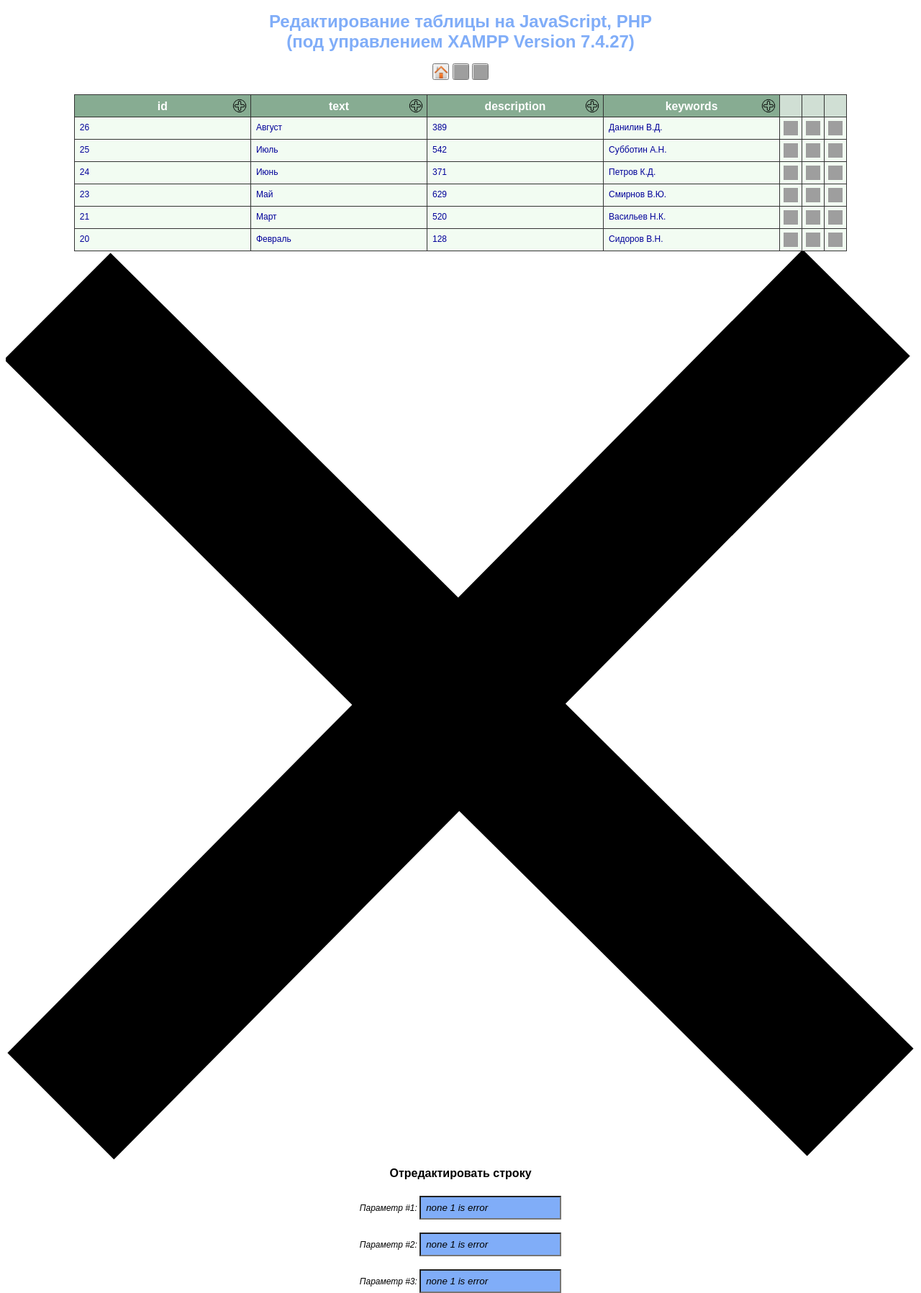
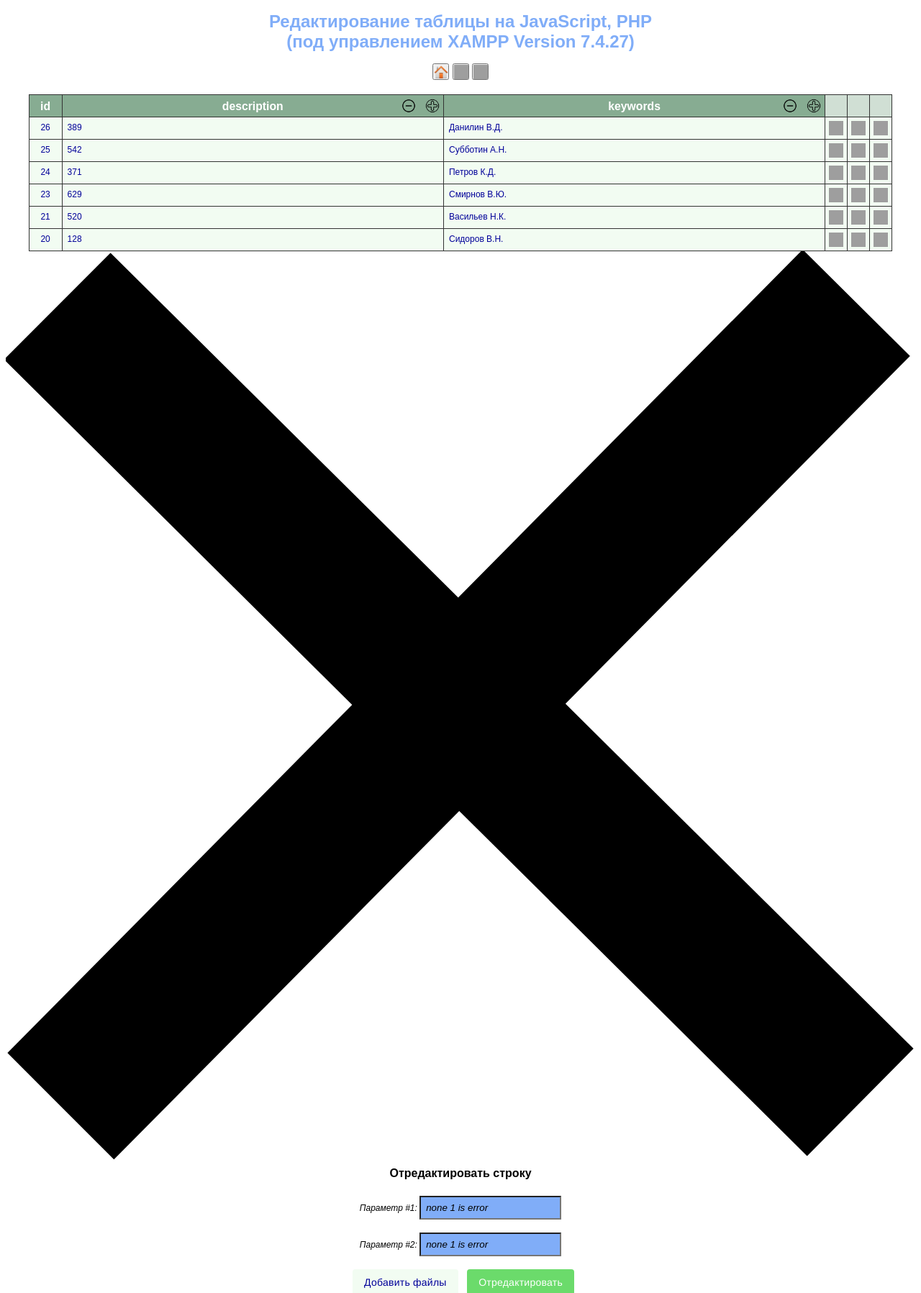
Before and after one commit to vinichDev/practPHP, a PHP site: page /index.php?delrow=text in a window 1280 px wide. Shown: the top 1796 px of the page at 72% size. Run offline with PHP 8.4, Linux system fonts and the light colour scheme; data comes from the database, SQL or seed files in the repository; grey boxes are pictures that could not be loaded.

Commit message:
fix del row

```diff
--- a/data/init.php
+++ b/data/init.php
@@ -66,8 +66,13 @@ if (isset($_GET['delid'])) {
 // конец вставки для DELETE
 
 // добавление столбца.
-if (isset($_GET['alter'])) {
-	$sqlTM = "ALTER TABLE myarttable ADD ".$_GET['alter']."1 TEXT NOT NULL AFTER ".$_GET['alter'];
+if (isset($_GET['addrow'])) {
+	$sqlTM = "ALTER TABLE myarttable ADD ".$_GET['addrow']."1 TEXT NOT NULL AFTER ".$_GET['addrow'];
+	$stmt = $pdoSet->query($sqlTM);
+}
+// удаление столбца.
+if (isset($_GET['delrow'])) {
+	$sqlTM = "ALTER TABLE myarttable DROP ".$_GET['delrow'];
 	$stmt = $pdoSet->query($sqlTM);
 }
 
--- a/index.php
+++ b/index.php
@@ -56,8 +56,18 @@
 			<tr class="hedTabl">
 				<?php
 					for ($iR=0; $iR < Count($resultMFcols); ++$iR) {
-						?><td><a href="./index.php?order=<?php echo $resultMFcols[$iR]["Field"];?>"><?php echo $resultMFcols[$iR]["Field"];?></a>
-						<a href="./index.php?alter=<?php echo $resultMFcols[$iR]["Field"];?>"><img src="image/addrow.png"></a></td><?php
+						?><td>
+						<a href="./index.php?order=<?php echo $resultMFcols[$iR]["Field"];?>"><?php echo $resultMFcols[$iR]["Field"];?></a>
+						<?php
+							if ($iR > 0 ) {
+								?>
+						<a href="./index.php?delrow=<?php echo $resultMFcols[$iR]["Field"];?>"><img src="image/delrow.png"></a>
+						<a href="./index.php?addrow=<?php echo $resultMFcols[$iR]["Field"];?>"><img src="image/addrow.png"></a>
+								<?php
+							}
+						?>
+						</td>
+						<?php
 					}
 				?>
 				<td class="act">&nbsp;</td><td class="act">&nbsp;</td><td class="act">&nbsp;</td>
--- a/style/main.css
+++ b/style/main.css
@@ -22,7 +22,7 @@ p {margin:3px;padding:1px;}
 
 /* настройки таблицы */
 .tView1 {
-    width: 85%; /* Ширина таблицы */
+    width: 95%; /* Ширина таблицы */
     table-layout: fixed;
 }
 
@@ -173,7 +173,11 @@ h1 a:hover {
 	text-align: center;
 	direction: rtl;
 }
+
 .hedTabl td a:nth-child(2) {
+	padding-right: 40px;
+}
+.hedTabl td a:nth-child(n+2) {
 	height: 15px;
     width: 18px;
 }
@@ -181,3 +185,8 @@ h1 a:hover {
 	height:20px;
 	width:20px;
 }
+
+td:nth-child(1) {
+	width: 35px;
+	text-align: center;
+}
```
Also changed, not shown: image/delrow.png (added).
